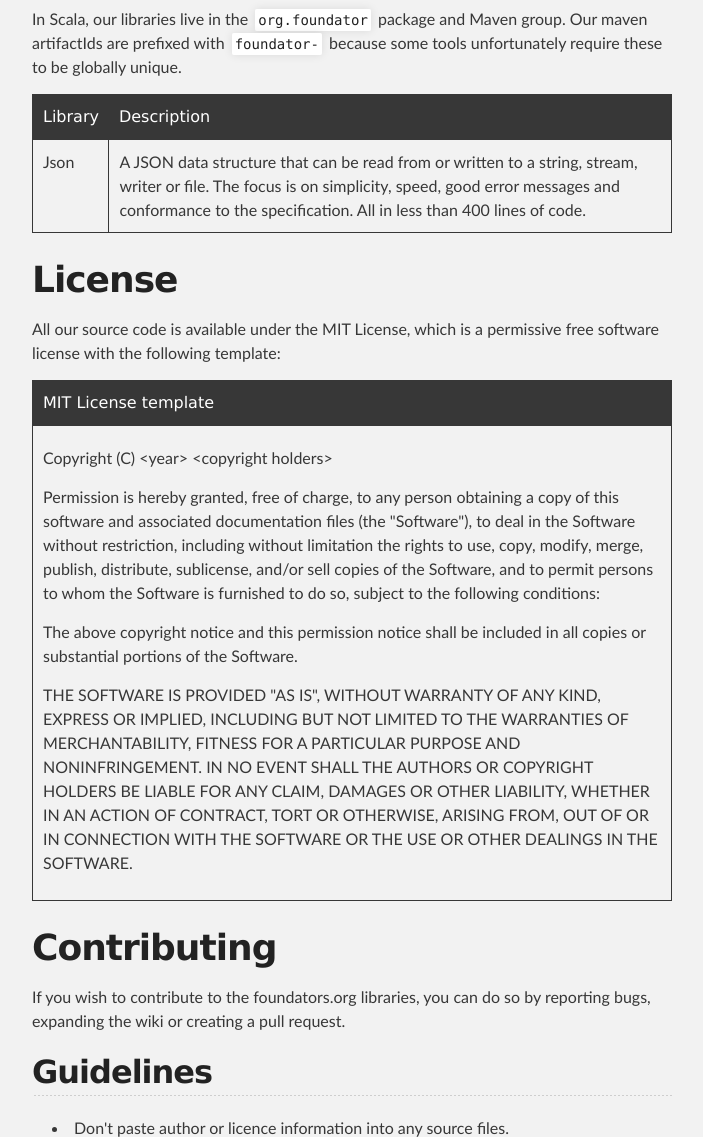
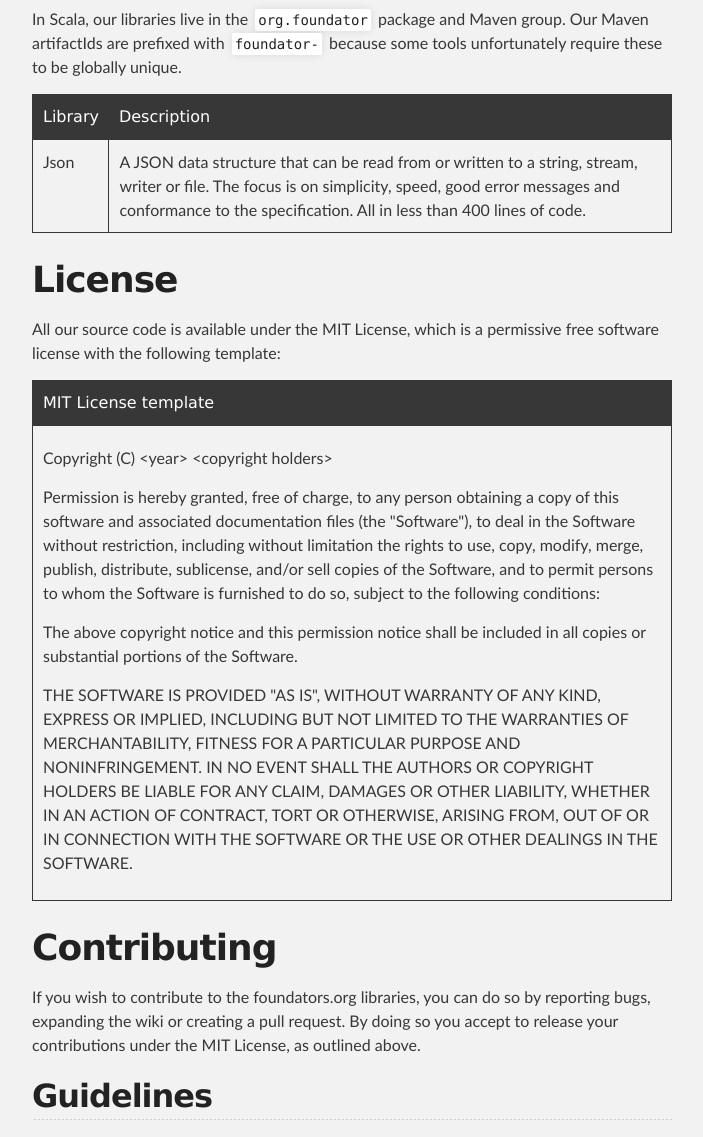
Before and after one commit to foundator/foundator.github.io, a plain HTML site: page index.html in a window 1280 px wide. Shown: the part 691-1828 px from the top of the page, without its empty margins (288-991 px from the left). Drawn offline with Linux system fonts and the light colour scheme.

```diff
--- a/index.html
+++ b/index.html
@@ -43,7 +43,7 @@
 <h2>
 <a name="scala" class="anchor" href="#scala"><span class="octicon octicon-link"></span></a>Scala</h2>
 
-<p>In Scala, our libraries live in the <code>org.foundator</code> package and Maven group. Our maven artifactIds are prefixed with <code>foundator-</code> because some tools unfortunately require these to be globally unique.</p>
+<p>In Scala, our libraries live in the <code>org.foundator</code> package and Maven group. Our Maven artifactIds are prefixed with <code>foundator-</code> because some tools unfortunately require these to be globally unique.</p>
 
 <table>
 <thead><tr>
@@ -74,7 +74,7 @@
 </table><h1>
 <a name="contributing" class="anchor" href="#contributing"><span class="octicon octicon-link"></span></a>Contributing</h1>
 
-<p>If you wish to contribute to the foundators.org libraries, you can do so by reporting bugs, expanding the wiki or creating a pull request.</p>
+<p>If you wish to contribute to the foundators.org libraries, you can do so by reporting bugs, expanding the wiki or creating a pull request. By doing so you accept to release your contributions under the MIT License, as outlined above.</p>
 
 <h2>
 <a name="guidelines" class="anchor" href="#guidelines"><span class="octicon octicon-link"></span></a>Guidelines</h2>
```
Also changed, not shown: params.json (+1 -1 lines).
